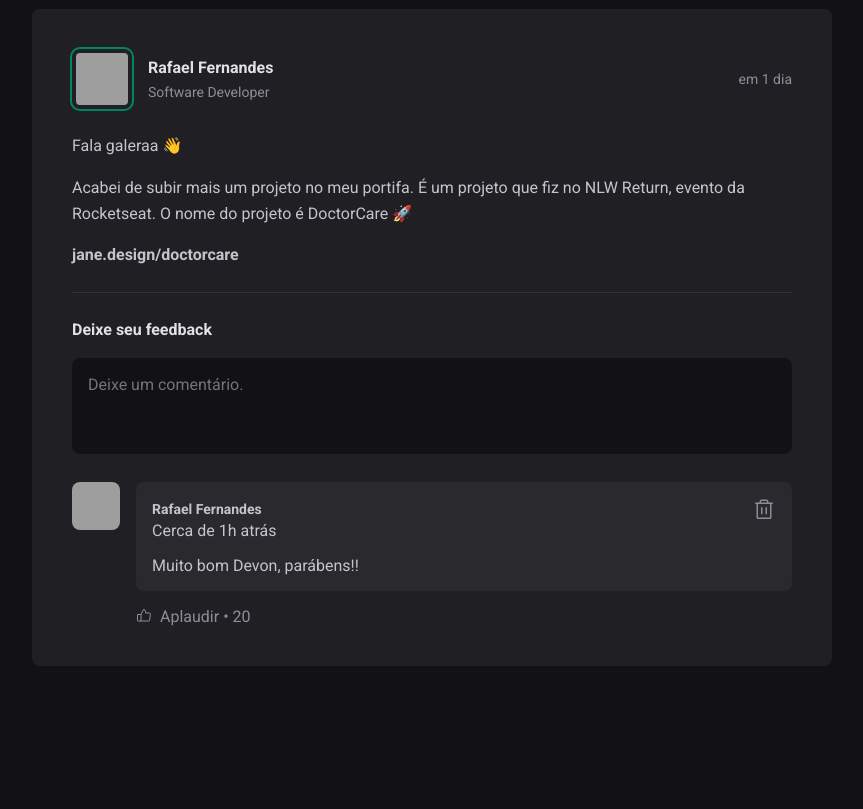
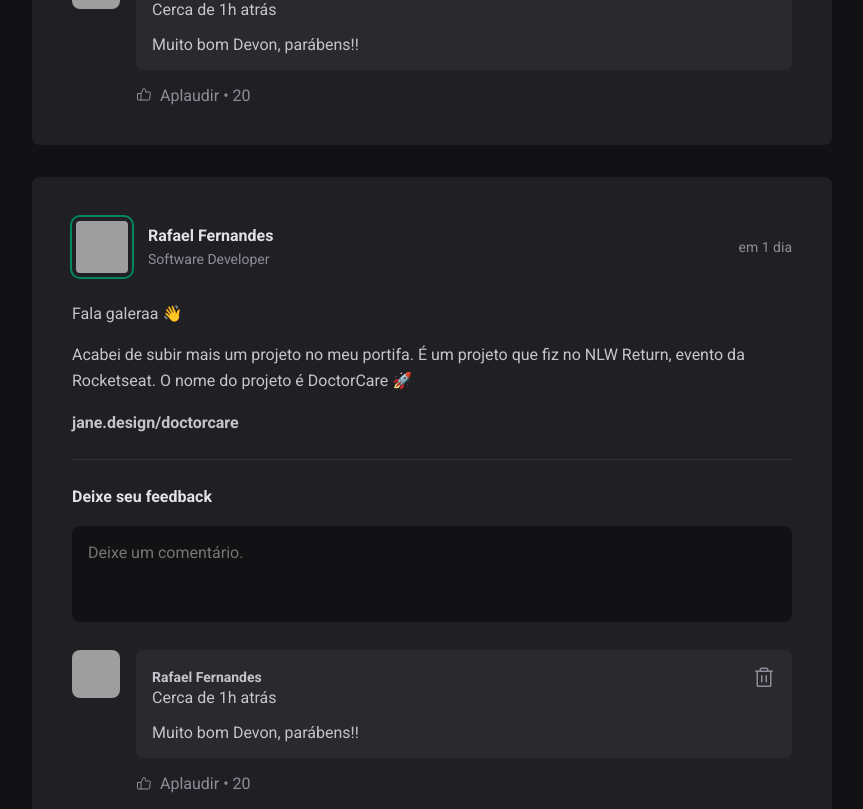
Before and after one commit to raferdev/ignite_social, a React (Vite) app: page / in a window 1280 px wide. Shown: the part 791-1600 px from the top of the page, without its empty margins (352-1215 px from the left). Before the commit the page ends 1489 px from the top, so only its background shows below. Built offline with nearby package versions, Linux system fonts and the light colour scheme; grey boxes are pictures that could not be loaded.

Commit message:
feat:add useState on post comments

```diff
--- a/src/components/Post.jsx
+++ b/src/components/Post.jsx
@@ -1,11 +1,13 @@
 import { format, formatDistanceToNow } from "date-fns";
 import ptBR from "date-fns/locale/pt-BR";
+import { useState } from "react";
 
 import { Avatar } from "./Avatar.jsx";
 import { Comment } from "./Comment.jsx";
 import styles from "./Post.module.css";
 
 export function Post({ author, content, publishedAt }) {
+  const [comments, setComments] = useState([1, 2]);
   const publishedDateFormatted = format(
     publishedAt,
     "'Publicado' d 'de' LLLL 'ás' HH:mm'hrs'",
@@ -18,6 +20,11 @@ export function Post({ author, content, publishedAt }) {
     locale: ptBR,
     addSuffix: true,
   });
+
+  function handlerCreateNewContent() {
+    event.preventDefault();
+    setComments([...comments, comments.length + 1]);
+  }
 
   return (
     <article className={styles.post}>
@@ -36,15 +43,20 @@ export function Post({ author, content, publishedAt }) {
           {publishedDateRelativeToNow}
         </time>
       </header>
-      <div className={styles.content}>{content.map((line) => {
-        if(line.type==="paragraph") {
-          return <p>{line.content}</p>
-        } else if (line.type==="link") {
-          return <p><a href="">{line.content}</a></p>
-        }
-
-      })}</div>
-      <form className={styles.commentForm}>
+      <div className={styles.content}>
+        {content.map((line) => {
+          if (line.type === "paragraph") {
+            return <p>{line.content}</p>;
+          } else if (line.type === "link") {
+            return (
+              <p>
+                <a href="">{line.content}</a>
+              </p>
+            );
+          }
+        })}
+      </div>
+      <form onSubmit={handlerCreateNewContent} className={styles.commentForm}>
         <strong>Deixe seu feedback</strong>
         <textarea placeholder="Deixe um comentário." />
         <footer>
@@ -52,7 +64,9 @@ export function Post({ author, content, publishedAt }) {
         </footer>
       </form>
       <div className={styles.commentList}>
-        <Comment />
+        {comments.map((comment) => {
+          return <Comment />;
+        })}
       </div>
     </article>
   );
```
